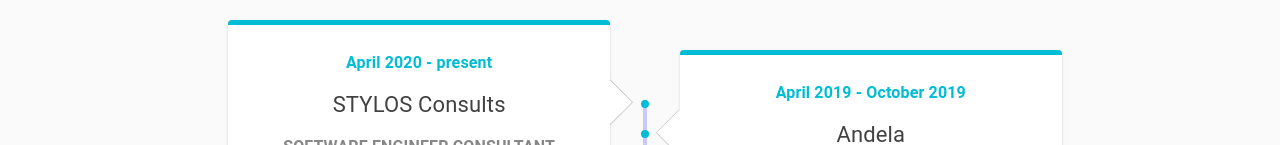
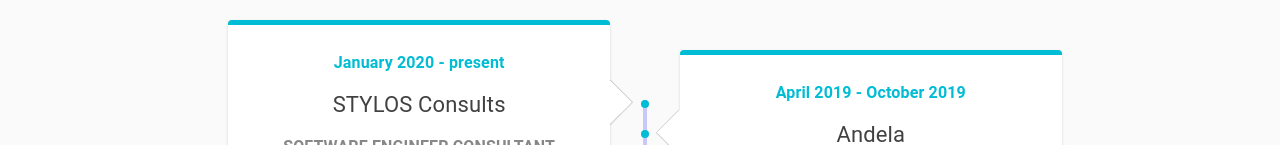
Before and after one commit to niyoceles/celestin-niyonsaba-portifolio, a React (Create React App) app: page / in a window 1280 px wide. Shown: the part 773-918 px from the top of the page. Built offline with nearby package versions, Linux system fonts and the light colour scheme.

Commit message:
update experience

```diff
--- a/src/components/content/experiences/index.js
+++ b/src/components/content/experiences/index.js
@@ -50,7 +50,7 @@
 	const classes = useStyles();
 	let experiences = [
 		{
-			year: 'April 2020 - present',
+			year: 'January 2020 - present',
 			company: 'STYLOS Consults',
 			title: 'Software engineer consultant',
 			description:
@@ -92,7 +92,6 @@
 		);
 	};
 
-	console.log('this experience', experiences);
 	return (
 		<Grid
 			container
```
Also changed, not shown: public/logo192.png, public/logo512.png.
